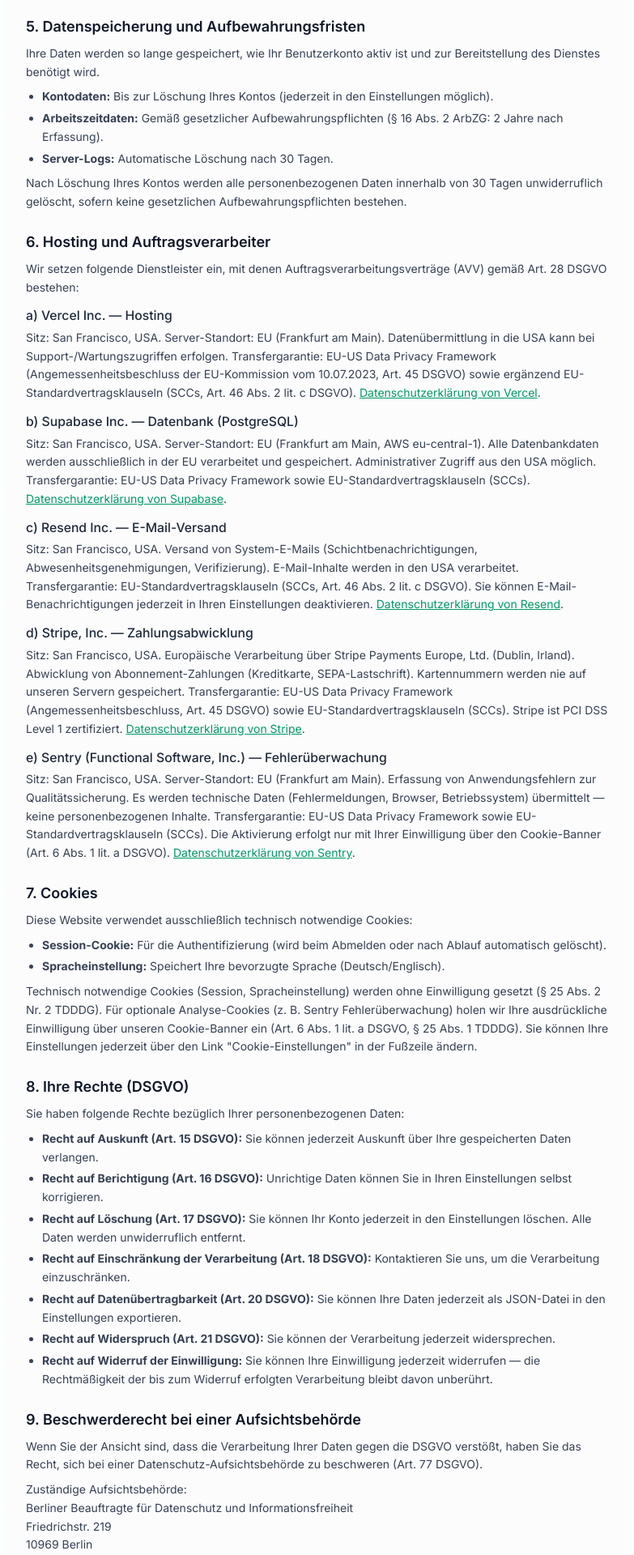
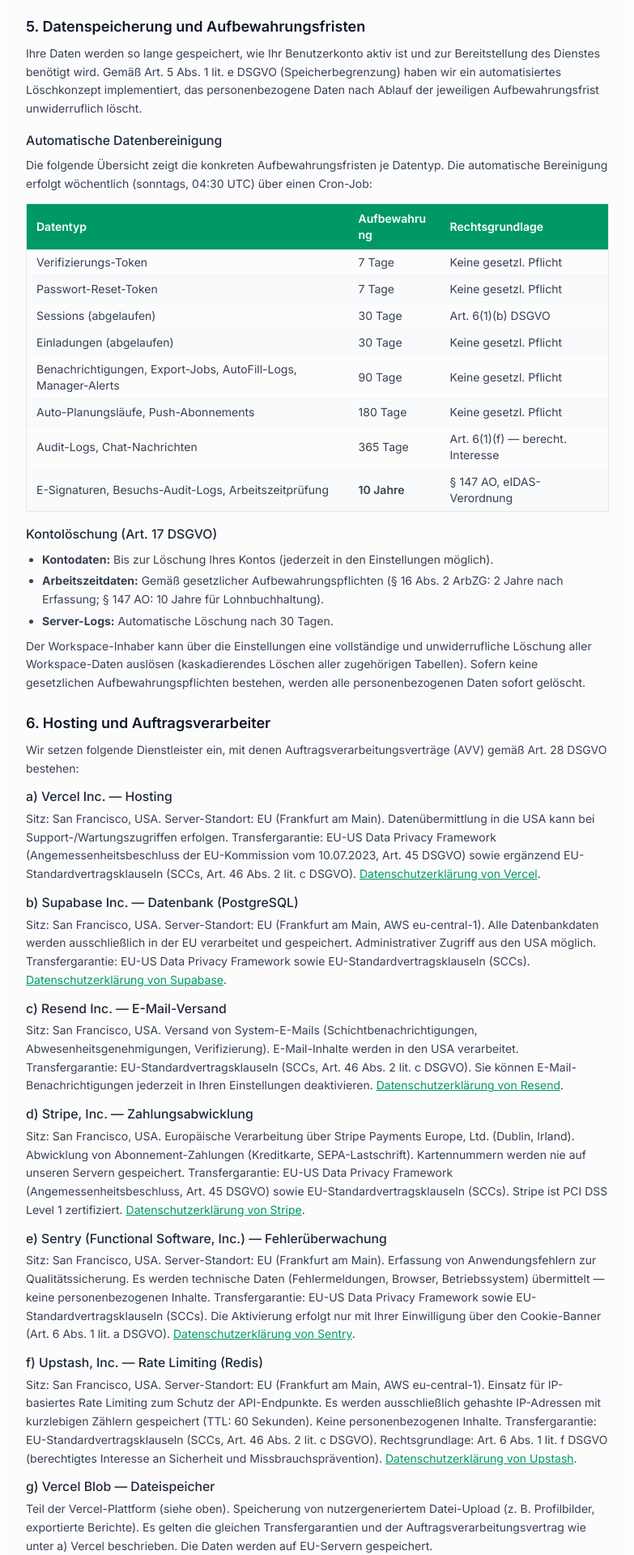
Before and after one commit to eltahawyomar001-eng/SchichtPlan, a Next.js app: page /datenschutz in a window 1280 px wide. Shown: the part 1240-3160 px from the top of the page at 81% size, without its empty margins (248-1031 px from the left). Built offline with nearby package versions, Linux system fonts and the light colour scheme; no server answers.

Commit message:
docs(datenschutz): add retention table, Upstash & Vercel Blob sub-processors

```diff
--- a/src/app/datenschutz/page.tsx
+++ b/src/app/datenschutz/page.tsx
@@ -197,8 +197,98 @@ export default function DatenschutzPage() {
             </h2>
             <p>
               Ihre Daten werden so lange gespeichert, wie Ihr Benutzerkonto
-              aktiv ist und zur Bereitstellung des Dienstes benötigt wird.
+              aktiv ist und zur Bereitstellung des Dienstes benötigt wird. Gemäß
+              Art.&nbsp;5 Abs.&nbsp;1 lit.&nbsp;e DSGVO (Speicherbegrenzung)
+              haben wir ein automatisiertes Löschkonzept implementiert, das
+              personenbezogene Daten nach Ablauf der jeweiligen
+              Aufbewahrungsfrist unwiderruflich löscht.
             </p>
+
+            <h3 className="text-base font-medium text-gray-800 mt-4 mb-2">
+              Automatische Datenbereinigung
+            </h3>
+            <p>
+              Die folgende Übersicht zeigt die konkreten Aufbewahrungsfristen je
+              Datentyp. Die automatische Bereinigung erfolgt wöchentlich
+              (sonntags, 04:30 UTC) über einen Cron-Job:
+            </p>
+
+            <div className="overflow-x-auto mt-3">
+              <table className="min-w-full text-sm border border-gray-200 rounded-lg">
+                <thead>
+                  <tr className="bg-emerald-600 text-white">
+                    <th className="text-left px-3 py-2 font-semibold">
+                      Datentyp
+                    </th>
+                    <th className="text-left px-3 py-2 font-semibold">
+                      Aufbewahrung
+                    </th>
+                    <th className="text-left px-3 py-2 font-semibold">
+                      Rechtsgrundlage
+                    </th>
+                  </tr>
+                </thead>
+                <tbody className="divide-y divide-gray-100">
+                  <tr>
+                    <td className="px-3 py-1.5">Verifizierungs-Token</td>
+                    <td className="px-3 py-1.5">7 Tage</td>
+                    <td className="px-3 py-1.5">Keine gesetzl. Pflicht</td>
+                  </tr>
+                  <tr className="bg-gray-50">
+                    <td className="px-3 py-1.5">Passwort-Reset-Token</td>
+                    <td className="px-3 py-1.5">7 Tage</td>
+                    <td className="px-3 py-1.5">Keine gesetzl. Pflicht</td>
+                  </tr>
+                  <tr>
+                    <td className="px-3 py-1.5">Sessions (abgelaufen)</td>
+                    <td className="px-3 py-1.5">30 Tage</td>
+                    <td className="px-3 py-1.5">Art. 6(1)(b) DSGVO</td>
+                  </tr>
+                  <tr className="bg-gray-50">
+                    <td className="px-3 py-1.5">Einladungen (abgelaufen)</td>
+                    <td className="px-3 py-1.5">30 Tage</td>
+                    <td className="px-3 py-1.5">Keine gesetzl. Pflicht</td>
+                  </tr>
+                  <tr>
+                    <td className="px-3 py-1.5">
+                      Benachrichtigungen, Export-Jobs, AutoFill-Logs,
+                      Manager-Alerts
+                    </td>
+                    <td className="px-3 py-1.5">90 Tage</td>
+                    <td className="px-3 py-1.5">Keine gesetzl. Pflicht</td>
+                  </tr>
+                  <tr className="bg-gray-50">
+                    <td className="px-3 py-1.5">
+                      Auto-Planungsläufe, Push-Abonnements
+                    </td>
+                    <td className="px-3 py-1.5">180 Tage</td>
+                    <td className="px-3 py-1.5">Keine gesetzl. Pflicht</td>
+                  </tr>
+                  <tr>
+                    <td className="px-3 py-1.5">
+                      Audit-Logs, Chat-Nachrichten
+                    </td>
+                    <td className="px-3 py-1.5">365 Tage</td>
+                    <td className="px-3 py-1.5">
+                      Art. 6(1)(f) — berecht. Interesse
+                    </td>
+                  </tr>
+                  <tr className="bg-gray-50">
+                    <td className="px-3 py-1.5">
+                      E-Signaturen, Besuchs-Audit-Logs, Arbeitszeitprüfung
+                    </td>
+                    <td className="px-3 py-1.5 font-semibold">10 Jahre</td>
+                    <td className="px-3 py-1.5">
+                      §&nbsp;147 AO, eIDAS-Verordnung
+                    </td>
+                  </tr>
+                </tbody>
+              </table>
+            </div>
+
+            <h3 className="text-base font-medium text-gray-800 mt-4 mb-2">
+              Kontolöschung (Art.&nbsp;17 DSGVO)
+            </h3>
             <ul className="list-disc pl-5 space-y-1 mt-2">
               <li>
                 <strong>Kontodaten:</strong> Bis zur Löschung Ihres Kontos
@@ -206,8 +296,8 @@ export default function DatenschutzPage() {
               </li>
               <li>
                 <strong>Arbeitszeitdaten:</strong> Gemäß gesetzlicher
-                Aufbewahrungspflichten (§ 16 Abs. 2 ArbZG: 2 Jahre nach
-                Erfassung).
+                Aufbewahrungspflichten (§&nbsp;16 Abs.&nbsp;2 ArbZG: 2 Jahre
+                nach Erfassung; §&nbsp;147 AO: 10 Jahre für Lohnbuchhaltung).
               </li>
               <li>
                 <strong>Server-Logs:</strong> Automatische Löschung nach 30
@@ -215,9 +305,11 @@ export default function DatenschutzPage() {
               </li>
             </ul>
             <p className="mt-2">
-              Nach Löschung Ihres Kontos werden alle personenbezogenen Daten
-              innerhalb von 30 Tagen unwiderruflich gelöscht, sofern keine
-              gesetzlichen Aufbewahrungspflichten bestehen.
+              Der Workspace-Inhaber kann über die Einstellungen eine
+              vollständige und unwiderrufliche Löschung aller Workspace-Daten
+              auslösen (kaskadierendes Löschen aller zugehörigen Tabellen).
+              Sofern keine gesetzlichen Aufbewahrungspflichten bestehen, werden
+              alle personenbezogenen Daten sofort gelöscht.
             </p>
           </section>
 
@@ -336,6 +428,40 @@ export default function DatenschutzPage() {
                 Datenschutzerklärung von Sentry
               </a>
               .
+            </p>
+
+            <h3 className="text-base font-medium text-gray-800 mt-3 mb-1">
+              f) Upstash, Inc. — Rate Limiting (Redis)
+            </h3>
+            <p>
+              Sitz: San Francisco, USA. Server-Standort: EU (Frankfurt am Main,
+              AWS eu-central-1). Einsatz für IP-basiertes Rate Limiting zum
+              Schutz der API-Endpunkte. Es werden ausschließlich gehashte
+              IP-Adressen mit kurzlebigen Zählern gespeichert (TTL: 60
+              Sekunden). Keine personenbezogenen Inhalte. Transfergarantie:
+              EU-Standardvertragsklauseln (SCCs, Art. 46 Abs. 2 lit. c DSGVO).
+              Rechtsgrundlage: Art. 6 Abs. 1 lit. f DSGVO (berechtigtes
+              Interesse an Sicherheit und Missbrauchsprävention).{" "}
+              <a
+                href="https://upstash.com/trust/privacy.pdf"
+                target="_blank"
+                rel="noopener noreferrer"
+                className="text-emerald-600 hover:text-emerald-700 underline"
+              >
+                Datenschutzerklärung von Upstash
+              </a>
+              .
+            </p>
+
+            <h3 className="text-base font-medium text-gray-800 mt-3 mb-1">
+              g) Vercel Blob — Dateispeicher
+            </h3>
+            <p>
+              Teil der Vercel-Plattform (siehe oben). Speicherung von
+              nutzergeneriertem Datei-Upload (z.&nbsp;B. Profilbilder,
+              exportierte Berichte). Es gelten die gleichen Transfergarantien
+              und der Auftragsverarbeitungsvertrag wie unter a) Vercel
+              beschrieben. Die Daten werden auf EU-Servern gespeichert.
             </p>
           </section>
 
```
